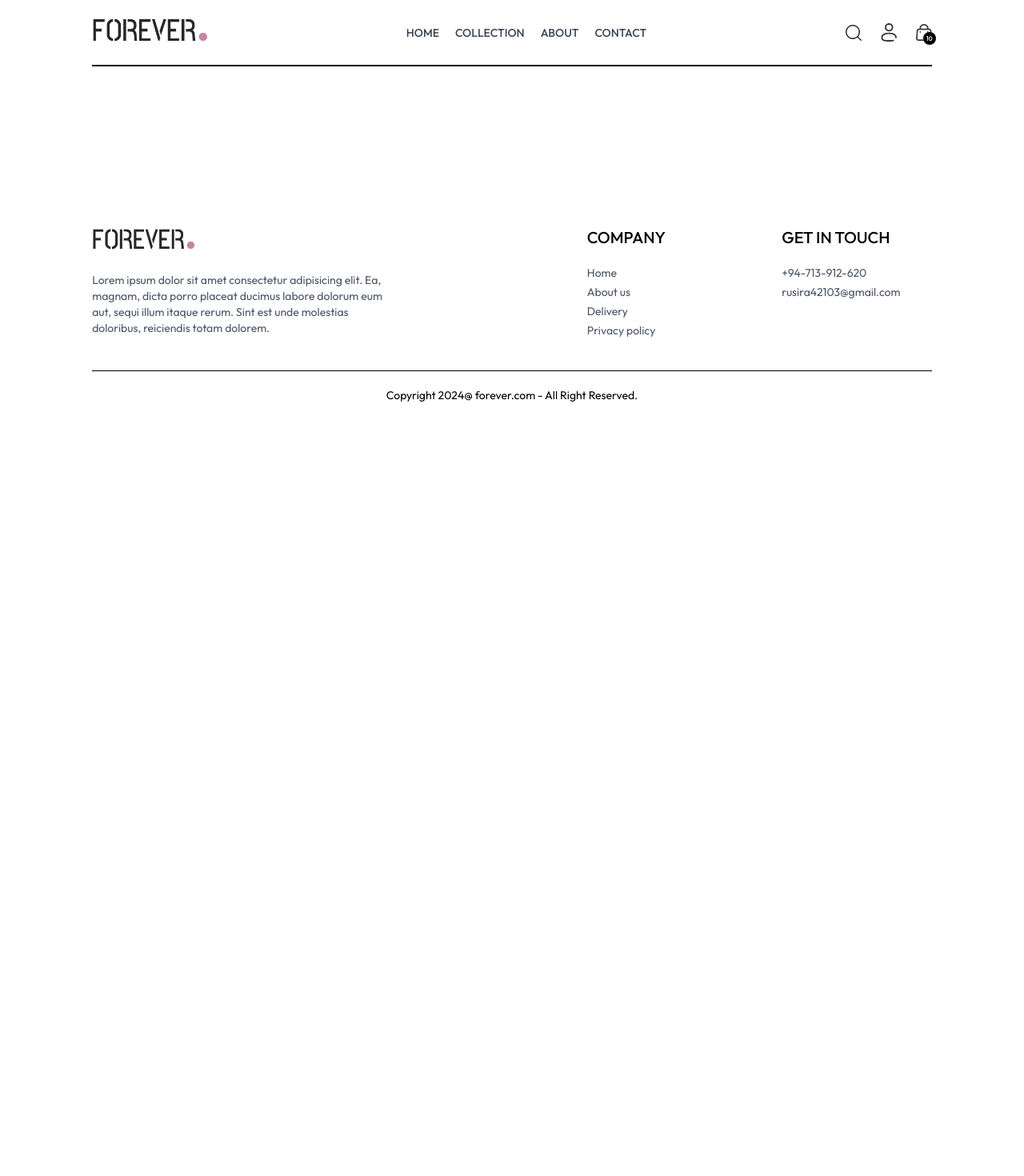
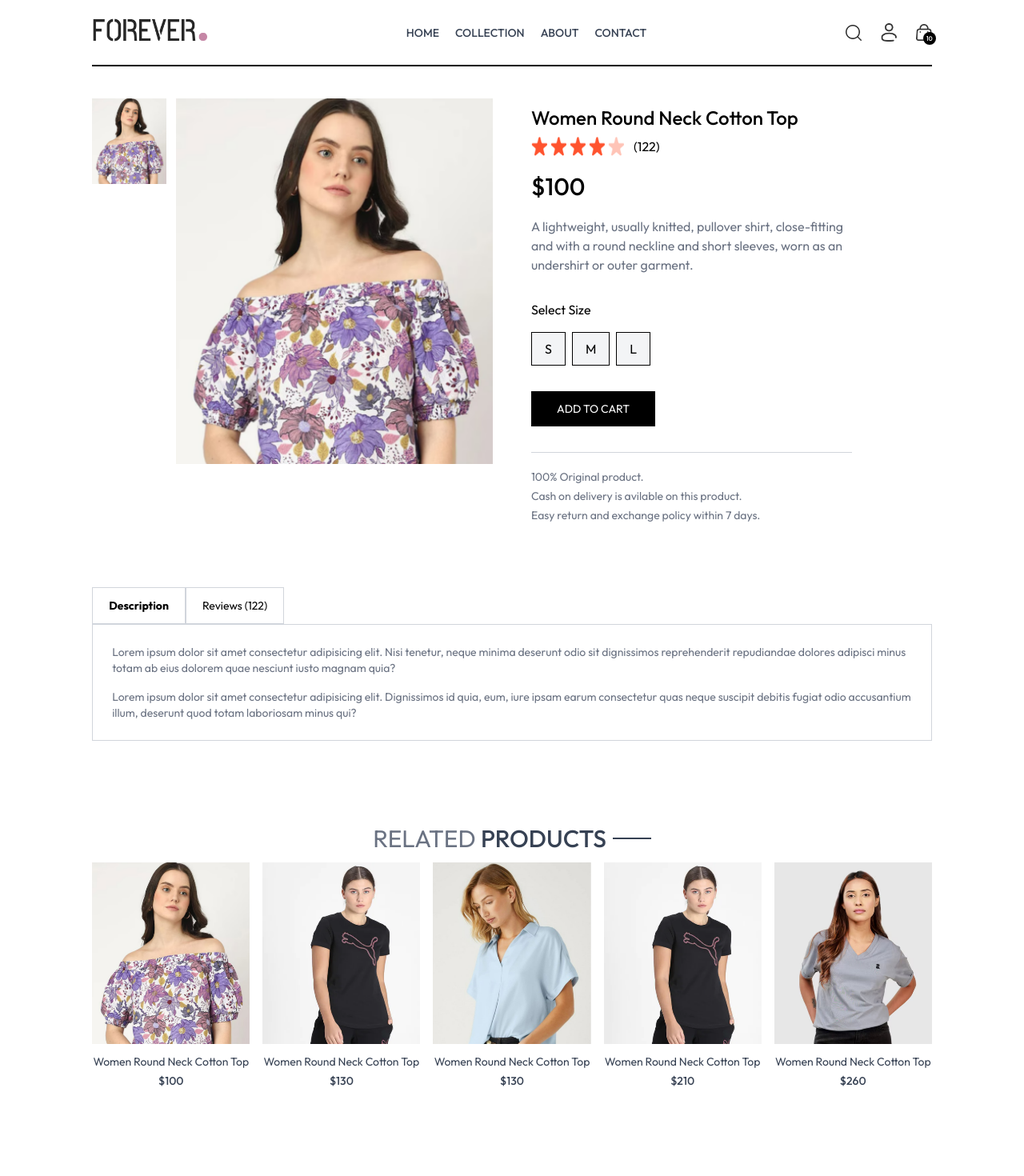
Before and after one commit to rusira12345/FOREVER, a React (Vite) app in the folder frontend/: page /product/aaaaa in a window 1280 px wide. Shown: the top 1470 px of the page at 80% size. Before the commit the page ends 800 px from the top, so only its background shows below. Built offline with nearby package versions, Linux system fonts and the light colour scheme.

Commit message:
I successfully create the product frontend of this project

```diff
--- /dev/null
+++ b/frontend/src/components/RelatedProducts.jsx
@@ -0,0 +1,33 @@
+import React, { useContext, useEffect, useState } from 'react'
+import {ShopContext} from "../context/ShopContext"
+import Title from './Title';
+import ProductItem from './ProductItem';
+const RelatedProducts = ({category,subcategory}) => {
+    const {products} = useContext(ShopContext)
+    const [related,setRelated] = useState([]);
+    useEffect(()=>{
+        if(products.length>0)
+        {
+        let copyproducts = products.slice();
+        copyproducts = copyproducts.filter((item)=>item.category===category)
+        copyproducts = copyproducts.filter((item)=>item.subCategory===subcategory)
+        setRelated(copyproducts.slice(0,5))
+        }
+    },[products])
+  return (
+    <div className='my-24'>
+        <div className='text-center text-3xl py-2'>
+            <Title text1={'RELATED'} text2={'PRODUCTS'}></Title>
+            <div className='grid grid-cols-2 sm:grid-cols-3 md:grid-cols-4 lg:grid-cols-5 gap-4 gap-y-6'>
+                            {
+                                related.map((item,index)=>(
+                                    <ProductItem key={index} id={item._id} image={item.image} name={item.name} price={item.price}/>
+                                ))
+                            }
+            </div>
+        </div>
+    </div>
+  )
+}
+
+export default RelatedProducts
--- a/frontend/src/index.css
+++ b/frontend/src/index.css
@@ -18,3 +18,6 @@ a.active hr{
         color: white;
     }
 }
+::-webkit-scrollbar{
+    display: none;
+}
--- a/frontend/src/pages/Product.jsx
+++ b/frontend/src/pages/Product.jsx
@@ -1,11 +1,14 @@
 import React, { useContext, useEffect, useState } from 'react'
 import { useParams } from 'react-router-dom'
 import {ShopContext} from "../context/ShopContext"
+import { assets } from '../assets/frontend_assets/assets';
+import RelatedProducts from '../components/RelatedProducts';
 const Product = () => {
   const {productID} = useParams();
-  const {products} = useContext(ShopContext)
+  const {products,currency} = useContext(ShopContext)
   const [image,setimage] = useState("");
   const [productData,setProductData] = useState(false);
+  const [size,setSize] = useState("");
   const fetchProductData = async() =>{
         products.map((item)=>{
               if(item._id === productID)
@@ -26,9 +29,60 @@ const Product = () => {
         {/*Product images */}
         <div className='flex-1 flex flex-col-reverse gap-3 sm:flex-row'>
               <div className='flex sm:flex-col overflow-x-auto sm:overflow-y-scroll justify-between sm:justify-normal sm:w-[18.7%] w-full'>
-
+                    {
+                      productData.image.map((image,index)=>(
+                        <img onClick={()=>setimage(image)} src={image} key={index} className='w-[24%] sm:w-full sm:mb-3 flex-shrink-0 cursor-pointer'/>
+                      ))
+                    }
+              </div>
+              <div className='w-full sm:w-[80%]'>
+                      <img src={image} className="w-full h-auto" alt=''/>
               </div>
         </div>
+        {/*---Product Info-------*/}
+        <div className='flex-1'>
+               <h1 className='font-medium text-2xl mt-2'>{productData.name}</h1>
+               <div className='flex item-center gap-1 mt-2'>
+                    <img src={assets.star_icon} alt="" className="w-5" />
+                    <img src={assets.star_icon} alt="" className="w-5" />
+                    <img src={assets.star_icon} alt="" className="w-5" />
+                    <img src={assets.star_icon} alt="" className="w-5" />
+                    <img src={assets.star_dull_icon} alt="" className="w-5" />
+                    <p className='pl-2'>(122)</p>
+                </div>
+                <p className='mt-5 text-3xl font-medium'>{currency}{productData.price}</p>
+                <p className='mt-5 text-gray-500 w-4/5'>{productData.description}</p>
+                <div className='flex flex-col gap-4 my-8'>
+                      <p>Select Size</p>
+                      <div className='flex gap-2'>
+                        {productData.sizes.map((item,index)=>(
+                            <button onClick={()=>setSize(item)}className={`border py-2 px-4 bg-gray-100 ${size===item?'border-orange-500':''}`} key={index}>{item}</button>
+                        ))}
+                      </div>
+                </div>
+                <button className='bg-black text-white px-8 py-3 text-sm active:bg-gray-700'>ADD TO CART</button>
+                 <hr className='mt-8 sm:w-4/5 border-t-1 border-gray-300'/>
+                 <div className='text-sm text-gray-500 mt-5 flex flex-col gap-1'>
+                        <p>100% Original product.</p>
+                        <p>Cash on delivery is avilable on this product.</p>
+                        <p>Easy return and exchange policy within 7 days.</p>
+                  </div>
+        </div>
+      </div>
+      {/*----Description & Review Section------------------ */}
+      <div className='mt-20'>
+        <div className='flex'>
+                <b className='border px-5 py-3 text-sm border-gray-300'>Description</b>
+                <p className='border px-5 py-3 text-sm border-gray-300'>Reviews (122)</p>
+        </div>
+        <div className='flex flex-col gap-4 border border-gray-300 px-6 py-6 text-sm text-gray-500'>
+                        <p>Lorem ipsum dolor sit amet consectetur adipisicing elit. Nisi tenetur, neque minima deserunt odio sit dignissimos reprehenderit repudiandae dolores adipisci minus totam ab eius dolorem quae nesciunt iusto magnam quia?</p>
+                        <p>Lorem ipsum dolor sit amet consectetur adipisicing elit. Dignissimos id quia, eum, iure ipsam earum consectetur quas neque suscipit debitis fugiat odio accusantium illum, deserunt quod totam laboriosam minus qui?</p>
+        </div>
+      </div>
+      <div>
+                      {/*---Display related products------*/}
+                      <RelatedProducts category={productData.category} subcategory={productData.subCategory}/>
       </div>
     </div>
   ):<div className='opacity-0'></div>
```
